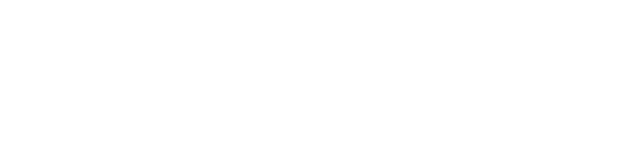
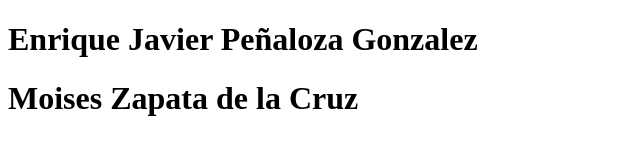
Before and after one commit to EnriqueJav306/practica_ide, a plain HTML site: page index.html in a window 1280 px wide. Shown: the whole page, without its empty margins (0-640 px from the left). Drawn offline with Linux system fonts and the light colour scheme.

Commit message:
Se agregaron los nombres en el body

```diff
--- a/index.html
+++ b/index.html
@@ -7,6 +7,7 @@
     <title>Práctica IDE</title>
 </head>
 <body>
-
+    <h1>Enrique Javier Peñaloza Gonzalez</h1>
+    <h1>Moises Zapata de la Cruz</h1>
 </body>
 </html>
```
